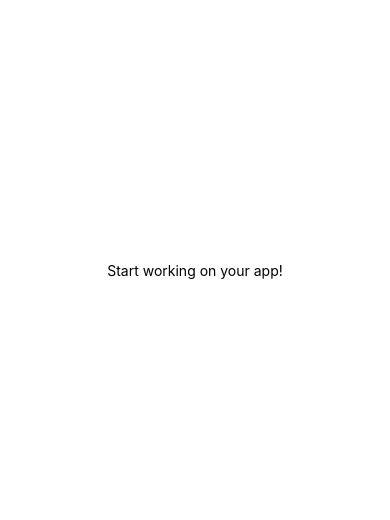
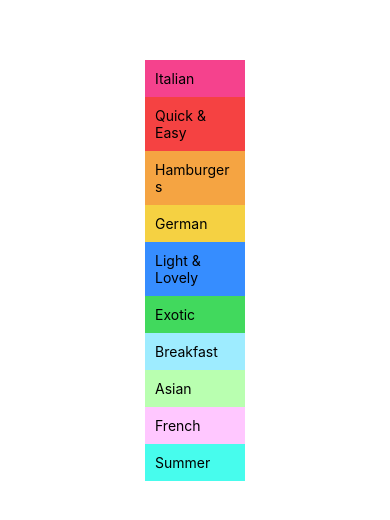
Before and after one commit to Bar-Barina/Meal4U, a React Native app: screen / in a window 390 px wide. Shown: the part 152-672 px from the top of the page. Built offline with nearby package versions, Linux system fonts and the light colour scheme.

Commit message:
added starter cmps

```diff
--- a/App.js
+++ b/App.js
@@ -1,10 +1,12 @@
-import { StatusBar } from 'expo-status-bar';
-import { StyleSheet, Text, View } from 'react-native';
+import { StatusBar } from "expo-status-bar";
+import { StyleSheet, View } from "react-native";
+import CategoryIndex from "./views/CategoryIndex";
+import { CATEGORIES } from "./data/dummy-data";
 
 export default function App() {
   return (
     <View style={styles.container}>
-      <Text>Start working on your app!</Text>
+      <CategoryIndex categories={CATEGORIES} />
       <StatusBar style="auto" />
     </View>
   );
@@ -13,8 +15,8 @@ export default function App() {
 const styles = StyleSheet.create({
   container: {
     flex: 1,
-    backgroundColor: '#fff',
-    alignItems: 'center',
-    justifyContent: 'center',
+    backgroundColor: "#fff",
+    alignItems: "center",
+    justifyContent: "center",
   },
 });
--- /dev/null
+++ b/cmps/CategoryList.jsx
@@ -0,0 +1,21 @@
+import { FlatList,StyleSheet } from "react-native";
+import React from "react";
+import CategoryPreview from "./CategoryPreview";
+
+export default function CategoryList({ categories }) {
+
+  const renderItem = ({ item }) => <CategoryPreview title={item.title} color={item.color} />
+  return (
+    <FlatList style={styles.listContainer}
+      data={categories}
+      keyExtractor={(item) => item.id}
+      renderItem={renderItem}
+    />
+  );
+}
+
+const styles = StyleSheet.create({
+    listContainer: {
+      gap:10,
+    },
+  });
--- /dev/null
+++ b/cmps/CategoryPreview.jsx
@@ -0,0 +1,19 @@
+import { View, Text, Pressable, StyleSheet } from "react-native";
+import React from "react";
+
+export default function CategoryPreview({ title, color }) {
+  return (
+    <View>
+      <Pressable style={[{ backgroundColor: color }, styles.previewContainer]}>
+        <Text>{title}</Text>
+      </Pressable>
+    </View>
+  );
+}
+
+const styles = StyleSheet.create({
+  previewContainer: {
+    padding: 10,
+    width: 100,
+  },
+});
--- /dev/null
+++ b/views/CategoryIndex.jsx
@@ -0,0 +1,11 @@
+import { View } from "react-native";
+import React from "react";
+import CategoryList from "../cmps/CategoryList";
+
+export default function CategoryIndex({categories}) {
+  return (
+    <View>
+      <CategoryList categories={categories}/>
+    </View>
+  );
+}
```
